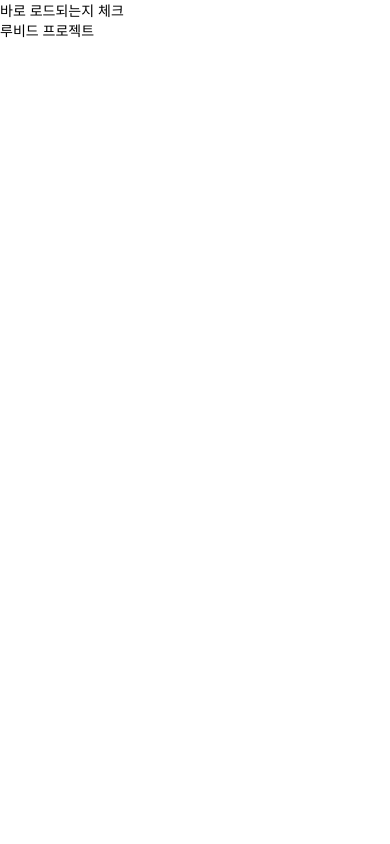
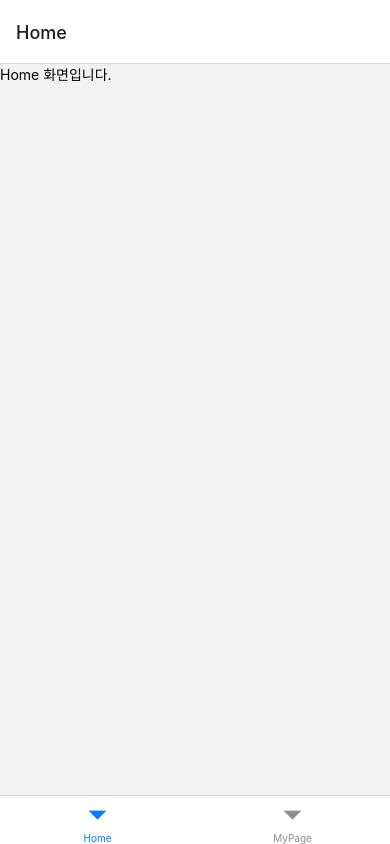
Before and after one commit to ddpound/LubidF, a React Native app: screen /Login in a window 390 px wide. Built offline with nearby package versions, Linux system fonts and the light colour scheme.

Commit message:
뼈대 작성및 IOS와 안드로이드 구동하도록 세팅중, 또한 네비게이션과 스택을위한 라이브러리 및 화면 구성중

```diff
--- a/App.tsx
+++ b/App.tsx
@@ -1,25 +1,32 @@
+import { createBottomTabNavigator } from '@react-navigation/bottom-tabs';
+import { createNativeStackNavigator } from '@react-navigation/native-stack';
 import React from 'react';
-import type {PropsWithChildren} from 'react';
 import {
   SafeAreaView,
-  ScrollView,
-  StatusBar,
-  StyleSheet,
   Text,
-  useColorScheme,
   View,
 } from 'react-native';
-
+import Home from './src/screens/Home';
+import MyPage from './src/screens/MyPage';
+import { NavigationContainer } from '@react-navigation/native';
 
 function App(): React.JSX.Element {
+  const Stack = createNativeStackNavigator();
+  const Tab = createBottomTabNavigator();
+  const BottomTabScreen = () => {
+    return(
+      <Tab.Navigator>
+        <Tab.Screen name="Home" component={Home} />
+        <Tab.Screen name="MyPage" component={MyPage} />
+      </Tab.Navigator>
+    )
+  }
   return (
-    <SafeAreaView>
-        <View>
-          <Text>바로 로드되는지 체크</Text>
-          <Text>루비드 프로젝트</Text>
-        </View>
-
-    </SafeAreaView>
+    <NavigationContainer>
+      <Stack.Navigator screenOptions={{headerShown : false}} >
+        <Stack.Screen name="Bottom" component={BottomTabScreen} />
+      </Stack.Navigator>
+    </NavigationContainer>
   );
 }
 
--- /dev/null
+++ b/src/screens/Home.js
@@ -0,0 +1,11 @@
+import { Text, View } from "react-native"
+
+const Home = ()=>{
+    return (
+        <View>
+            <Text>Home 화면입니다.</Text>
+        </View>
+    )
+}
+
+export default Home;
--- /dev/null
+++ b/src/screens/MyPage.js
@@ -0,0 +1,11 @@
+import { Text, View } from "react-native"
+
+const MyPage = () => {
+    return (
+        <View>
+            <Text> MyPage </Text>
+        </View>
+    )
+}
+
+export default MyPage;
```
Also changed, not shown: package.json (+7 -1 lines), src/screens/Login.js (added, +12 -0 lines), src/screens/Test.js (added, +12 -0 lines), 1 other file (tests, documents, lock files or other folders).
